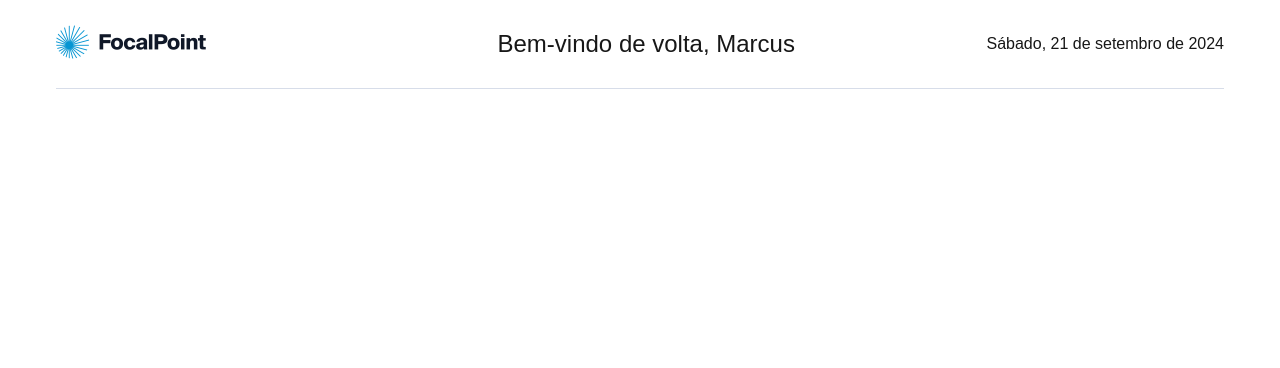
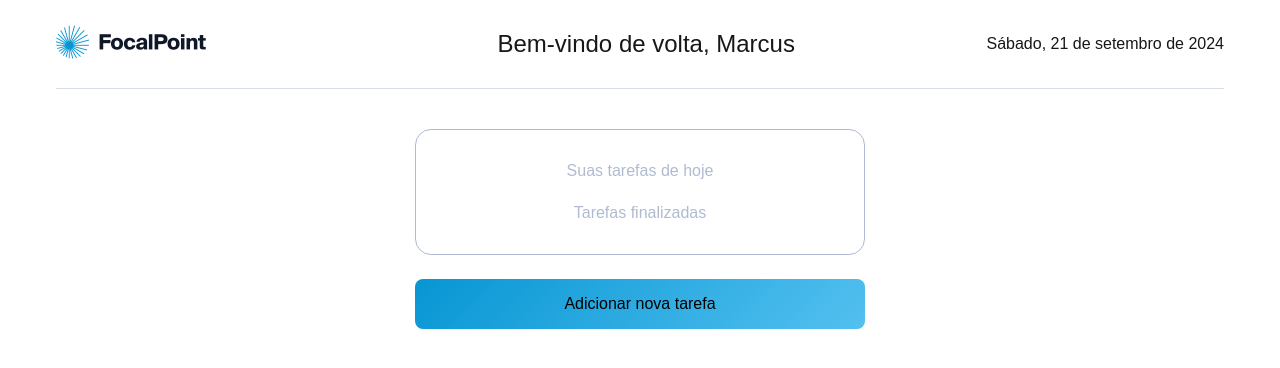
Before and after one commit to IgorHenrik1/focal-point, a Next.js app: page / in a window 1280 px wide. Shown: the top 368 px of the page. Built offline with nearby package versions, Linux system fonts and the light colour scheme.

Commit message:
feat: adiciona componente ToDo no arquivo page

```diff
--- a/src/app/page.tsx
+++ b/src/app/page.tsx
@@ -1,10 +1,12 @@
 
 import Header from "@/components/header";
+import ToDo from "@/components/to-do";
 
 export default function Home() {
   return (
     <>
       <Header />
+      <ToDo />
     </>
   );
 }
```
